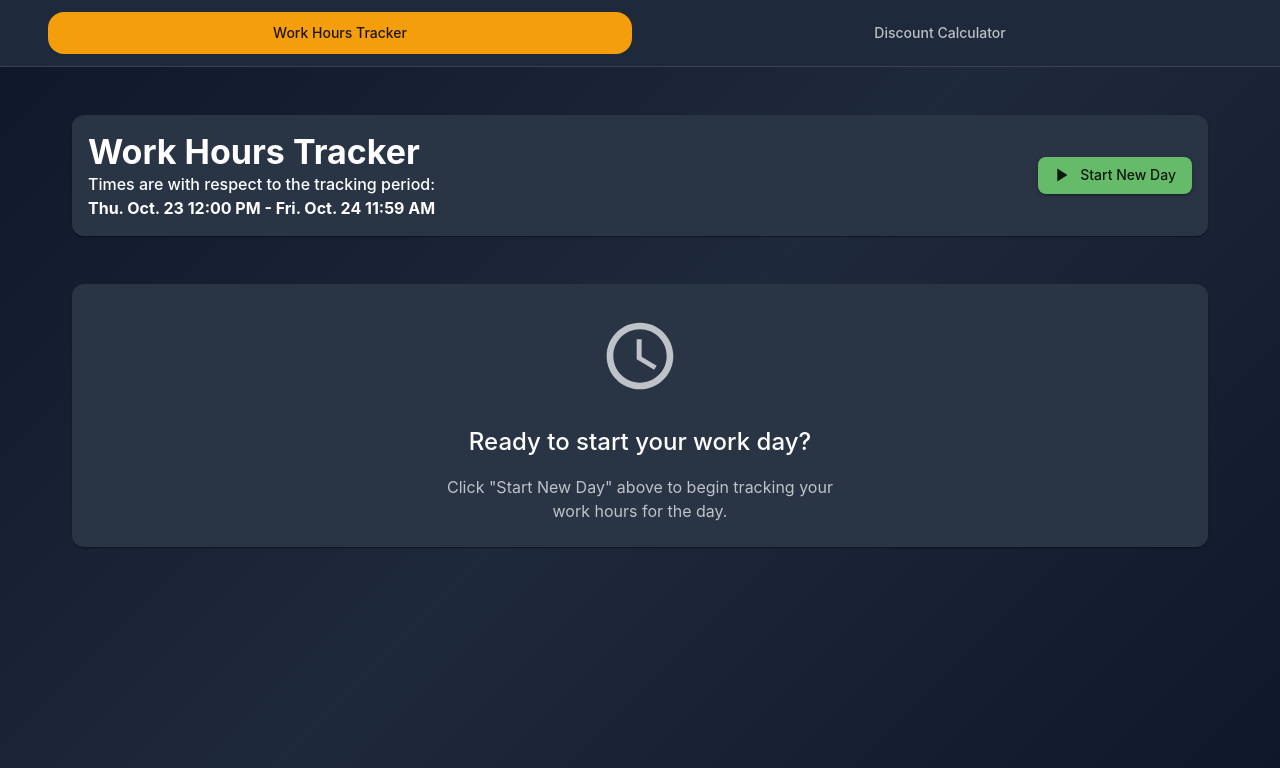
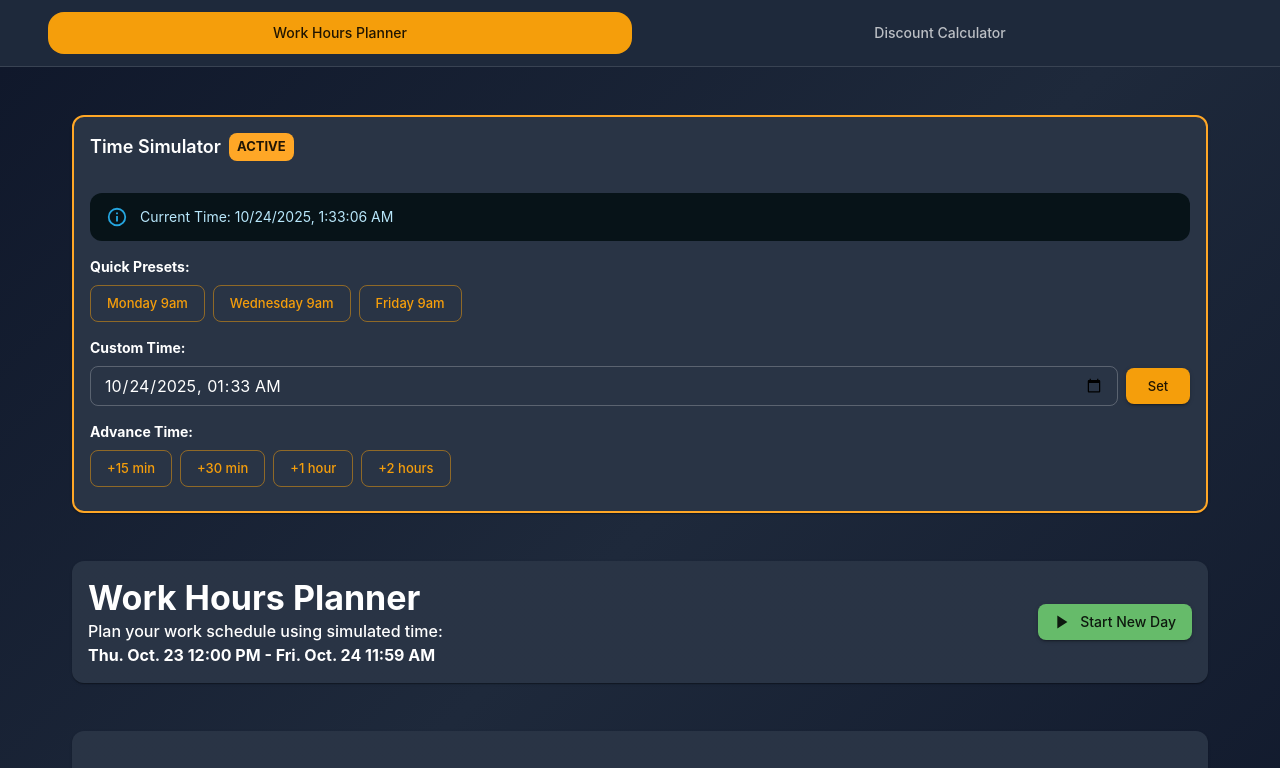
Before and after one commit to Tyler-Reagan/shola-time-tracker, a React (Vite) app: page / in a window 1280 px wide. Shown: the top 768 px of the page. Built offline with nearby package versions, Linux system fonts and the light colour scheme.

Commit message:
transition to sim from real-time hour tracking

```diff
--- a/src/App.tsx
+++ b/src/App.tsx
@@ -239,8 +239,8 @@ const darkTheme = createTheme({
 
 function App() {
   const [activeTab, setActiveTab] = useState<
-    "work-hours-tracker" | "discount-calculator"
-  >("work-hours-tracker");
+    "work-hours-planner" | "discount-calculator"
+  >("work-hours-planner");
 
   // Initialize dayState from localStorage if available
   const [dayState, setDayState] = useState<DayState>(() => {
@@ -381,7 +381,7 @@ function App() {
   };
 
   const tabs = [
-    { id: "work-hours-tracker", label: "Work Hours Tracker" },
+    { id: "work-hours-planner", label: "Work Hours Planner" },
     { id: "discount-calculator", label: "Discount Calculator" },
   ];
 
@@ -400,7 +400,7 @@ function App() {
           tabs={tabs}
           activeTab={activeTab}
           onTabChange={(tabId) =>
-            setActiveTab(tabId as "work-hours-tracker" | "discount-calculator")
+            setActiveTab(tabId as "work-hours-planner" | "discount-calculator")
           }
         />
 
@@ -414,10 +414,7 @@ function App() {
             maxWidth: { xs: "100%", sm: "100%", md: "lg" },
           }}
         >
-          {activeTab === "work-hours-tracker" && (
-            <>
-              {/* ONLY ENABLE THIS WHEN DEBUGGING AND TESTING */}
-              {/* <TimeSimulatorPanel /> */}
+          {activeTab === "work-hours-planner" && (
             <WorkHoursTracker
               dayState={dayState}
               onStartDay={handleStartDay}
@@ -426,7 +423,6 @@ function App() {
               onUpdateEntry={handleUpdateEntry}
               onDeleteEntry={handleDeleteEntry}
             />
-            </>
           )}
           {activeTab === "discount-calculator" && <DiscountCalculator />}
         </Container>
--- a/src/components/TimeSimulatorPanel.tsx
+++ b/src/components/TimeSimulatorPanel.tsx
@@ -12,7 +12,6 @@ import {
 } from "@mui/material";
 import {
   setSimulatedTime,
-  disableSimulation,
   isSimulationActive,
   getSimulatedTime,
   getCurrentTime,
@@ -20,55 +19,22 @@ import {
 
 export const TimeSimulatorPanel: React.FC = () => {
   const [simulatedDateTime, setSimulatedDateTime] = React.useState<string>("");
-  const [isActive, setIsActive] = React.useState(false);
-  const [currentTimeDisplay, setCurrentTimeDisplay] = React.useState<Date>(getCurrentTime());
+  const [currentTimeDisplay, setCurrentTimeDisplay] = React.useState<Date>(
+    getCurrentTime()
+  );
 
   React.useEffect(() => {
-    setIsActive(isSimulationActive());
-    const simulated = getSimulatedTime();
-    if (simulated) {
-      const year = simulated.getFullYear();
-      const month = String(simulated.getMonth() + 1).padStart(2, "0");
-      const day = String(simulated.getDate()).padStart(2, "0");
-      const hours = String(simulated.getHours()).padStart(2, "0");
-      const minutes = String(simulated.getMinutes()).padStart(2, "0");
+    // Initialize with current time if simulation is not active
+    if (!isSimulationActive()) {
+      const now = getCurrentTime();
+      setSimulatedTime(now);
+      const year = now.getFullYear();
+      const month = String(now.getMonth() + 1).padStart(2, "0");
+      const day = String(now.getDate()).padStart(2, "0");
+      const hours = String(now.getHours()).padStart(2, "0");
+      const minutes = String(now.getMinutes()).padStart(2, "0");
       setSimulatedDateTime(`${year}-${month}-${day}T${hours}:${minutes}`);
-    }
-  }, []);
-
-  const handleSetTime = () => {
-    if (simulatedDateTime) {
-      const date = new Date(simulatedDateTime);
-      setSimulatedTime(date);
-      setIsActive(true);
-    }
-  };
-
-  const handleDisable = () => {
-    disableSimulation();
-    setIsActive(false);
-    setSimulatedDateTime("");
-  };
-
-  const handleAdvanceTime = (minutes: number) => {
-    if (isActive) {
-      const current = getSimulatedTime() || getCurrentTime();
-      const newTime = new Date(current.getTime() + minutes * 60 * 1000);
-      setSimulatedTime(newTime);
-      const year = newTime.getFullYear();
-      const month = String(newTime.getMonth() + 1).padStart(2, "0");
-      const day = String(newTime.getDate()).padStart(2, "0");
-      const hours = String(newTime.getHours()).padStart(2, "0");
-      const mins = String(newTime.getMinutes()).padStart(2, "0");
-      setSimulatedDateTime(`${year}-${month}-${day}T${hours}:${mins}`);
-    }
-  };
-
-  // Refresh current time display periodically
-  React.useEffect(() => {
-    const interval = setInterval(() => {
-      setCurrentTimeDisplay(getCurrentTime());
-      if (isActive) {
+    } else {
       const simulated = getSimulatedTime();
       if (simulated) {
         const year = simulated.getFullYear();
@@ -79,9 +45,43 @@ export const TimeSimulatorPanel: React.FC = () => {
         setSimulatedDateTime(`${year}-${month}-${day}T${hours}:${minutes}`);
       }
     }
+  }, []);
+
+  const handleSetTime = () => {
+    if (simulatedDateTime) {
+      const date = new Date(simulatedDateTime);
+      setSimulatedTime(date);
+    }
+  };
+
+  const handleAdvanceTime = (minutes: number) => {
+    const current = getSimulatedTime() || getCurrentTime();
+    const newTime = new Date(current.getTime() + minutes * 60 * 1000);
+    setSimulatedTime(newTime);
+    const year = newTime.getFullYear();
+    const month = String(newTime.getMonth() + 1).padStart(2, "0");
+    const day = String(newTime.getDate()).padStart(2, "0");
+    const hours = String(newTime.getHours()).padStart(2, "0");
+    const mins = String(newTime.getMinutes()).padStart(2, "0");
+    setSimulatedDateTime(`${year}-${month}-${day}T${hours}:${mins}`);
+  };
+
+  // Refresh current time display periodically
+  React.useEffect(() => {
+    const interval = setInterval(() => {
+      setCurrentTimeDisplay(getCurrentTime());
+      const simulated = getSimulatedTime();
+      if (simulated) {
+        const year = simulated.getFullYear();
+        const month = String(simulated.getMonth() + 1).padStart(2, "0");
+        const day = String(simulated.getDate()).padStart(2, "0");
+        const hours = String(simulated.getHours()).padStart(2, "0");
+        const minutes = String(simulated.getMinutes()).padStart(2, "0");
+        setSimulatedDateTime(`${year}-${month}-${day}T${hours}:${minutes}`);
+      }
     }, 1000);
     return () => clearInterval(interval);
-  }, [isActive]);
+  }, []);
 
   const handleQuickSet = (preset: string) => {
     const now = new Date();
@@ -114,7 +114,6 @@ export const TimeSimulatorPanel: React.FC = () => {
     }
 
     setSimulatedTime(date);
-    setIsActive(true);
     const year = date.getFullYear();
     const month = String(date.getMonth() + 1).padStart(2, "0");
     const day = String(date.getDate()).padStart(2, "0");
@@ -128,15 +127,13 @@ export const TimeSimulatorPanel: React.FC = () => {
       <CardHeader
         title={
           <Box sx={{ display: "flex", alignItems: "center", gap: 1 }}>
-            <Typography variant="h6">Time Simulator (Dev Mode)</Typography>
-            {isActive && (
+            <Typography variant="h6">Time Simulator</Typography>
             <Chip
               label="ACTIVE"
               color="warning"
               size="small"
               sx={{ fontWeight: "bold" }}
             />
-            )}
           </Box>
         }
       />
@@ -201,8 +198,6 @@ export const TimeSimulatorPanel: React.FC = () => {
             </Box>
           </Box>
 
-          {isActive && (
-            <>
           <Box sx={{ display: "flex", flexDirection: "column", gap: 1 }}>
             <Typography variant="body2" sx={{ fontWeight: "bold" }}>
               Advance Time:
@@ -238,16 +233,6 @@ export const TimeSimulatorPanel: React.FC = () => {
               </Button>
             </Box>
           </Box>
-              <Button
-                variant="outlined"
-                color="error"
-                onClick={handleDisable}
-                size="small"
-              >
-                Disable Simulation (Use Real Time)
-              </Button>
-            </>
-          )}
         </Box>
       </CardContent>
     </Card>
--- a/src/components/WorkHoursTracker.tsx
+++ b/src/components/WorkHoursTracker.tsx
@@ -32,6 +32,7 @@ import {
 } from "@mui/icons-material";
 import { DayState } from "../types";
 import { getCurrentTime, isSimulationActive } from "../utils/timeSimulator";
+import { TimeSimulatorPanel } from "./TimeSimulatorPanel";
 
 /**
  * Component: WorkHoursTrackerHeader
@@ -96,7 +97,7 @@ const WorkHoursTrackerHeader: React.FC<WorkHoursTrackerHeaderProps> = ({
                 textAlign: { xs: "center", sm: "left" },
               }}
             >
-              Work Hours Tracker
+              Work Hours Planner
             </Typography>
             <Typography
               variant="body1"
@@ -105,7 +106,7 @@ const WorkHoursTrackerHeader: React.FC<WorkHoursTrackerHeaderProps> = ({
                 textAlign: { xs: "center", sm: "left" },
               }}
             >
-              Times are with respect to the tracking period: <br />
+              Plan your work schedule using simulated time: <br />
               <strong>{formatTrackingPeriodLabel()}</strong>
             </Typography>
           </>
@@ -1904,6 +1905,9 @@ export const WorkHoursTracker: React.FC<WorkHoursTrackerProps> = ({
     <Box
       sx={{ display: "flex", flexDirection: "column", gap: { xs: 1, sm: 2 } }}
     >
+      {/* Time Simulator Panel - Always visible */}
+      <TimeSimulatorPanel />
+
       {/* Date Header */}
       {/* <Typography
         variant="h6"
@@ -2002,7 +2006,7 @@ export const WorkHoursTracker: React.FC<WorkHoursTrackerProps> = ({
                 fontSize: { xs: "1.25rem", sm: "1.5rem" },
               }}
             >
-              Ready to start your work day?
+              Ready to plan your work day?
             </Typography>
             <Typography
               variant="body1"
@@ -2014,8 +2018,8 @@ export const WorkHoursTracker: React.FC<WorkHoursTrackerProps> = ({
                 px: { xs: 2, sm: 0 },
               }}
             >
-              Click "Start New Day" above to begin tracking your work hours for
-              the day.
+              Use the time simulator above to set your desired time, then click
+              "Start New Day" to begin planning your work schedule.
             </Typography>
           </CardContent>
         </Card>
```
Lines whose indentation alone changed are shown as unchanged.
